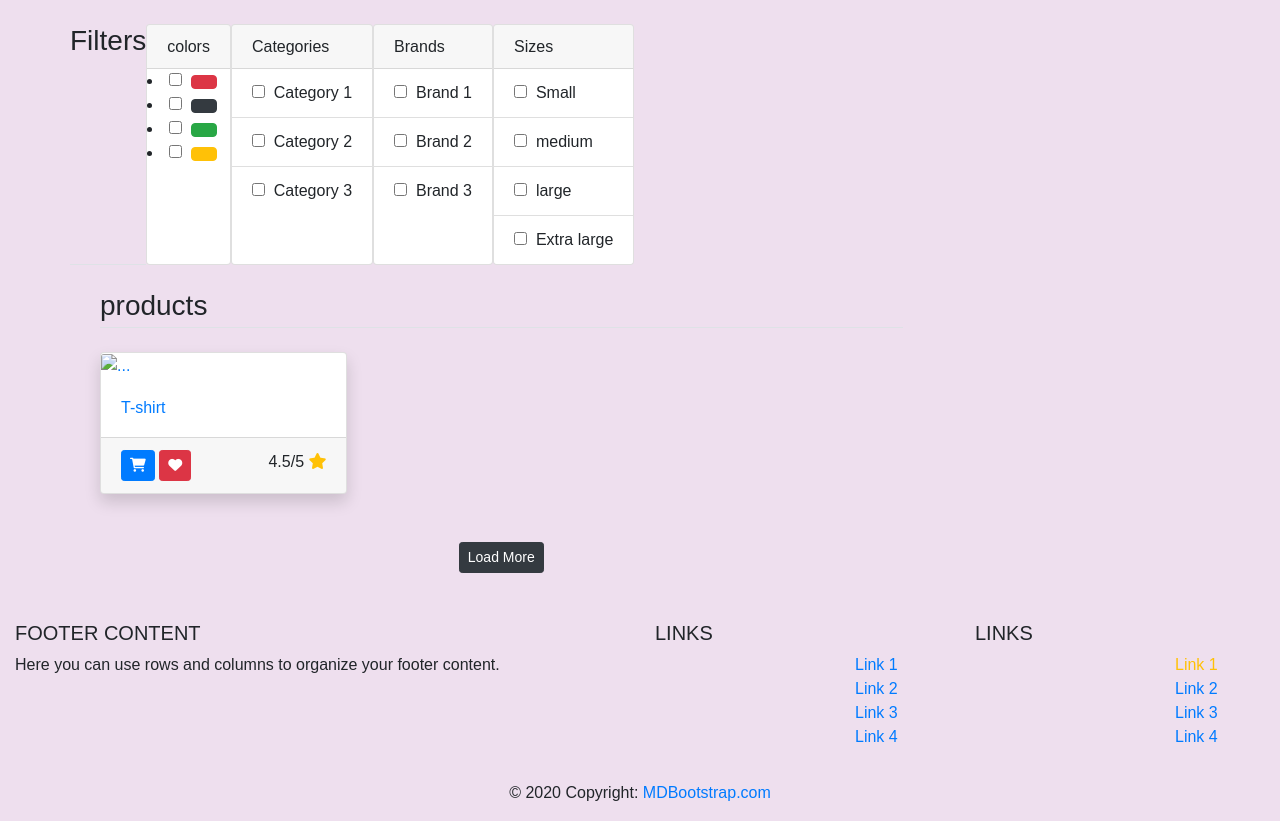
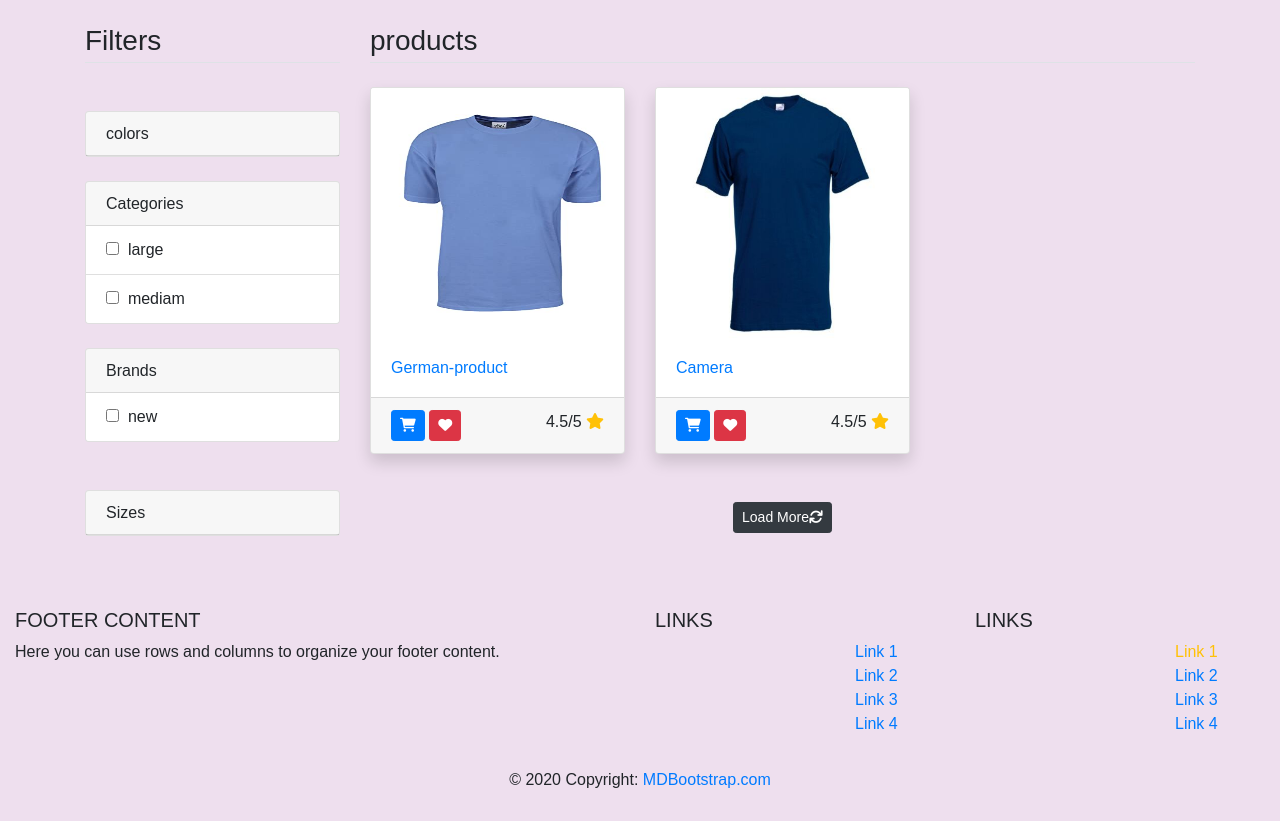
Before and after one commit to kiplangat01/Epitom-eCommerce, a Django app: page /product-list in a window 1280 px wide. Shown: the part 56-877 px from the top of the page. After the commit the page ends 844 px from the top, so only its background shows below. Run offline with Django 4.2, Linux system fonts and the light colour scheme; data comes from the database, SQL or seed files in the repository; both versions use the stored data as it was after the commit; some libraries are stand-ins or nearby versions.

Commit message:
ft:added media root

```diff
--- a/main/templates/product_list.html
+++ b/main/templates/product_list.html
@@ -6,68 +6,42 @@
 
     <div class="row">
         <!-- filters -->
+        <div class="col-md-3">
         <h3 class="mb-4 border-bottom pb-1">Filters</h3> <br>
         <!-- f1 -->
         <div class="card mb-4">
             <h6 class="card-header">colors</h6>
             <div class="list-group list-group-flush">
-                <li>
+                {% for color in colors %}
+                <li class="list-group-item">
                     <input type="checkbox">&nbsp;
-                    <button class="btn btn-danger"></button>
+                    <!-- <button class="btn" style="background-color: {{color.color__color_code}};"></buttotn> -->
                 </li>
-                <li>
-                    <input type="checkbox">&nbsp;
-                    <button class="btn btn-dark"></button>
-                </li>
-                <li>
-                    <input type="checkbox">&nbsp;
-                    <button class="btn btn-success"></button>
-                </li>
-                <li>
-                    <input type="checkbox">&nbsp;
-                    <button class="btn btn-warning"></button>
-                </li>
+                {% endfor %}
             </div>
         </div>
-
-
     <!-- f2 -->
-
     <div class="card mb-4">
         <h6 class="card-header">Categories</h6>
         <div class="list-group list-group-flush">
+            {% for cat in cats %}
             <li class="list-group-item">
-                <input type="checkbox">&nbsp;
-                Category 1
+                <input value="{{cat.category__id}}" type="checkbox">&nbsp;
+                {{cat.category__title}}
             </li>
-            <li class="list-group-item">
-                <input type="checkbox">&nbsp;
-                Category 2
-            </li>
-            <li class="list-group-item">
-                <input type="checkbox">&nbsp;
-                Category 3
-            </li>
+           {% endfor %}
         </div>
     </div>
-
     <!-- f3 -->
-
     <div class="card mb-4">
         <h6 class="card-header">Brands</h6>
         <div class="list-group list-group-flush">
+            {% for brand in brands %}
             <li class="list-group-item">
-                <input type="checkbox">&nbsp;
-                Brand 1
+                <input value="{{brand.brand__id}}" type="checkbox">&nbsp;
+                {{brand.brand__title}}
             </li>
-            <li class="list-group-item">
-                <input type="checkbox">&nbsp;
-                Brand 2
-            </li>
-            <li class="list-group-item">
-                <input type="checkbox">&nbsp;
-                Brand 3
-            </li>
+           {% endfor %}
         </div>
     </div>
 <br>
@@ -77,26 +51,15 @@
     <div class="card mb-4">
         <h6 class="card-header">Sizes</h6>
         <div class="list-group list-group-flush">
+            {% for size in sizes %}
             <li class="list-group-item">
-                <input type="checkbox">&nbsp;
-                Small
+                <input value="{{size.size__id}}" type="checkbox">&nbsp;
+                {{size.size__title}}
             </li>
-            <li class="list-group-item">
-                <input type="checkbox">&nbsp;
-                medium
-            </li>
-            <li class="list-group-item">
-                <input type="checkbox">&nbsp;
-                large
-            </li>
-            <li class="list-group-item">
-                <input type="checkbox">&nbsp;
-                Extra large
-            </li>
+            {% endfor %}
         </div>
     </div>
 </div>
-
 
     <div class="col-md-9 ">
         <!-- products -->
@@ -104,11 +67,12 @@
             products
         </h3>
         <div class="row">
+            {% for product in data %}
             <div class="col-md-4 mb-4">
                 <div class="card shadow">
-                    <a href="#"><img src="" alt="..." class="card-img-top"></a>
+                    <a href="/product/{{product.slug}}/{{product.id}}"><img src="/media/{{product.image}}" alt="{{product.title}}" class="card-img-top" height="250px" ></a>
                     <div class="card-body">
-                        <h6 class="card-text"><a href="#">T-shirt</a></h6>
+                        <h6 class="card-text"><a href="/product/{{product.slug}}/{{product.id}}">{{product.title}}</a></h6>
                     </div>
                     <div class="card-footer">
                         <button class="btn btn-sm btn-primary"><i class="fa fa-shopping-cart"></i></button>
@@ -120,8 +84,9 @@
                     </div>
                 </div>
             </div>
+            {% endfor %}
         </div>
-        <p class="my-4 text-center"><a href="#" class="btn btn-dark btn-sm">Load More</a>  </p>
+        <p class="my-4 text-center"><a href="#" class="btn btn-dark btn-sm">Load More<i class="fa fa-sync load-more-icon"></i></a>  </p>
     </div>
 </div>
 
--- a/main/views.py
+++ b/main/views.py
@@ -22,4 +22,16 @@
 # product list
 def product_list(request):
     data=Product.objects.all().order_by('-id')
-    return render(request,'product_list.html',{'data':data})
+    cats=Product.objects.distinct().values('category__title', 'category__id')
+    brands=Product.objects.distinct().values('brand__title', 'brand__id')
+    colors=ProductAttribute.objects.distinct().values('color__title','color__id','color__color_code')
+    sizes=ProductAttribute.objects.distinct().values('size__title', 'size__id')
+    return render(request,'product_list.html',
+    {
+        'data':data,
+        'cats':cats,
+        'brands':brands,
+        # 'colors':colors,
+        # 'sizes':sizes,
+    }
+    )
```
Also changed, not shown: db.sqlite3, media/product_imgs/t7.jpg (added), media/product_imgs/t8.jpg (added).
